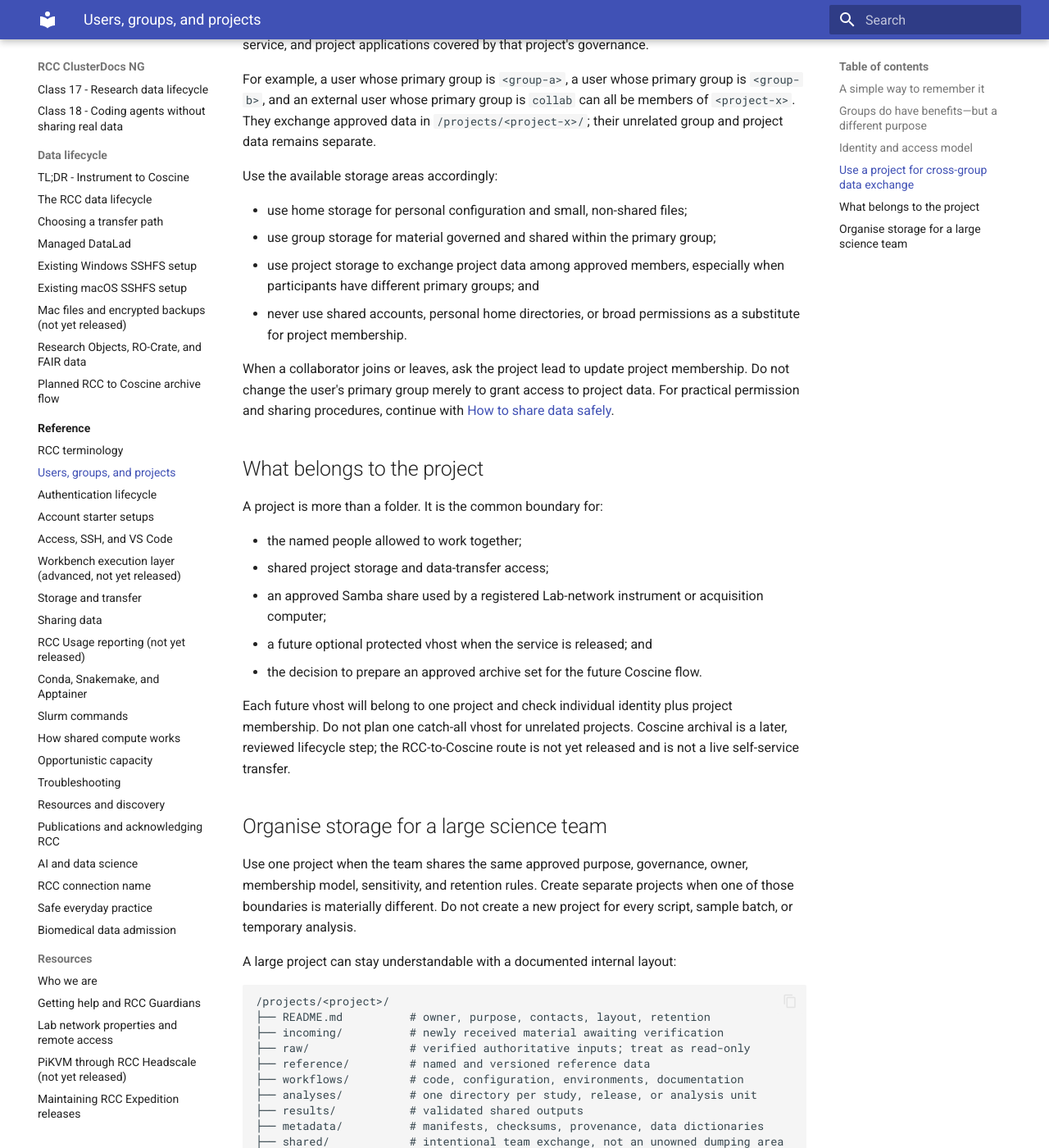
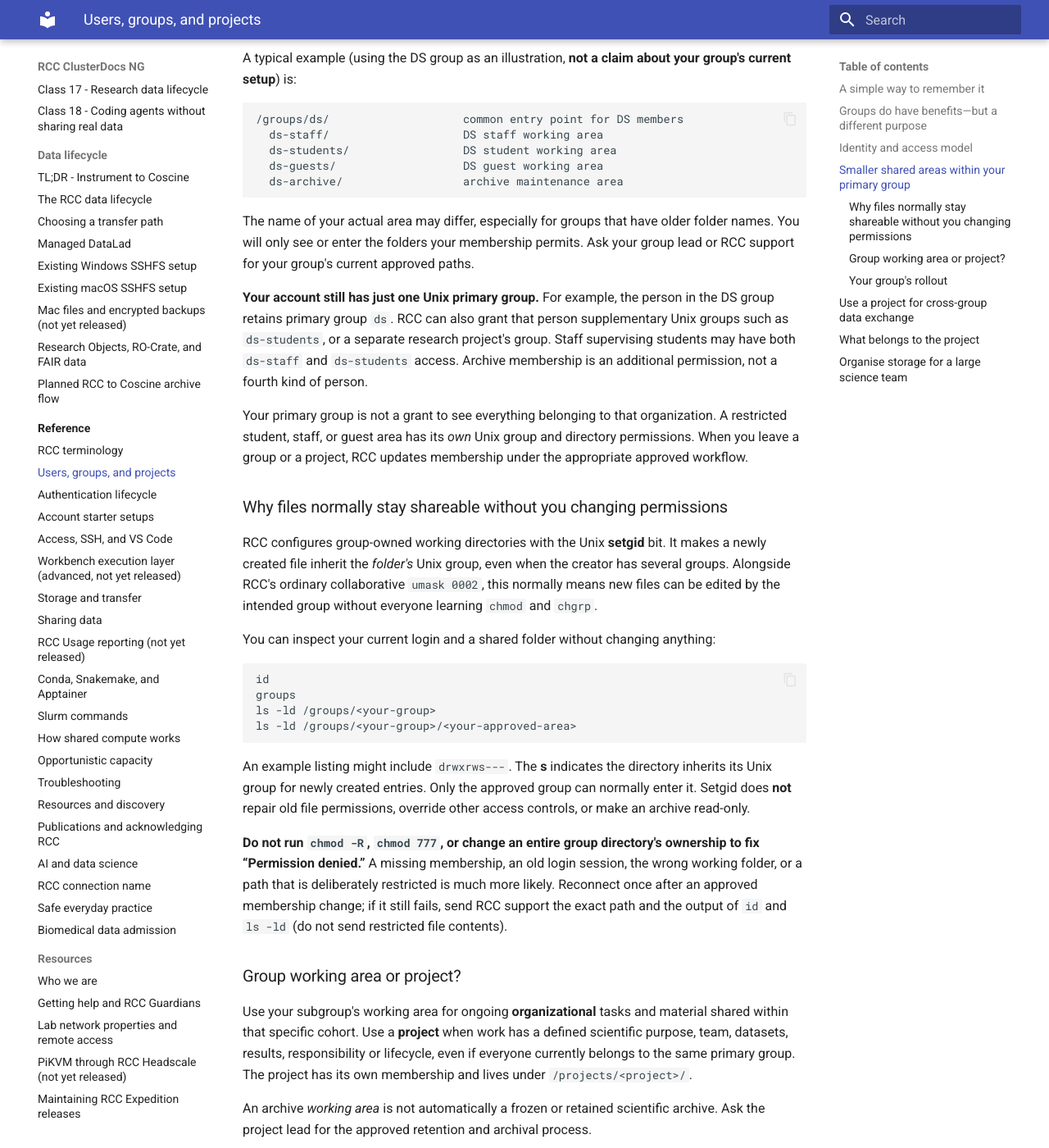
Before and after one commit to IKIM-Essen/ClusterDocs, an MkDocs documentation site: the page built from docs/reference/users-groups-projects.md, in a window 1280 px wide and 1400 px high, scrolled down 1971 px. Shown: the whole window at 82% size. Built offline with MkDocs 1.6.1 and Material for MkDocs 9.7.7, drawn with Linux system fonts in a browser that asks for light colours; some of the changed text lies outside the part shown.

Commit message:
docs(groups): teach lab subareas, setgid and staged membership review

````diff
--- a/docs/reference/users-groups-projects.md
+++ b/docs/reference/users-groups-projects.md
@@ -57,6 +57,57 @@
 Likewise, membership in `collab` does not allow an external user to see other
 external users' projects or data. Access to project storage and services comes
 from explicit project membership.
+
+## Smaller shared areas within your primary group
+
+Some RCC groups have separate working areas for **staff**, **students**, **guests**, or people who maintain an **archive**. Your group lead and RCC support decide which of these are needed. They are not separate organizations or research projects.
+
+A typical example (using the DS group as an illustration, **not a claim about your group's current setup**) is:
+
+```text
+/groups/ds/                    common entry point for DS members
+  ds-staff/                    DS staff working area
+  ds-students/                 DS student working area
+  ds-guests/                   DS guest working area
+  ds-archive/                  archive maintenance area
+```
+
+The name of your actual area may differ, especially for groups that have older folder names. You will only see or enter the folders your membership permits. Ask your group lead or RCC support for your group's current approved paths.
+
+**Your account still has just one Unix primary group.** For example, the person in the DS group retains primary group `ds`. RCC can also grant that person supplementary Unix groups such as `ds-students`, or a separate research project's group. Staff supervising students may have both `ds-staff` and `ds-students` access. Archive membership is an additional permission, not a fourth kind of person.
+
+Your primary group is not a grant to see everything belonging to that organization. A restricted student, staff, or guest area has its *own* Unix group and directory permissions. When you leave a group or a project, RCC updates membership under the appropriate approved workflow.
+
+### Why files normally stay shareable without you changing permissions
+
+RCC configures group-owned working directories with the Unix **setgid** bit. It makes a newly created file inherit the *folder's* Unix group, even when the creator has several groups. Alongside RCC's ordinary collaborative `umask 0002`, this normally means new files can be edited by the intended group without everyone learning `chmod` and `chgrp`.
+
+You can inspect your current login and a shared folder without changing anything:
+
+```bash
+id
+groups
+ls -ld /groups/<your-group>
+ls -ld /groups/<your-group>/<your-approved-area>
+```
+
+An example listing might include `drwxrws---`. The **s** indicates the directory inherits its Unix group for newly created entries. Only the approved group can normally enter it. Setgid does **not** repair old file permissions, override other access controls, or make an archive read-only.
+
+**Do not run `chmod -R`, `chmod 777`, or change an entire group directory's ownership to fix “Permission denied.”** A missing membership, an old login session, the wrong working folder, or a path that is deliberately restricted is much more likely. Reconnect once after an approved membership change; if it still fails, send RCC support the exact path and the output of `id` and `ls -ld` (do not send restricted file contents).
+
+### Group working area or project?
+
+Use your subgroup's working area for ongoing **organizational** tasks and material shared within that specific cohort. Use a **project** when work has a defined scientific purpose, team, datasets, results, responsibility or lifecycle, even if everyone currently belongs to the same primary group. The project has its own membership and lives under `/projects/<project>/`.
+
+An archive *working area* is not automatically a frozen or retained scientific archive. Ask the project lead for the approved retention and archival process.
+
+### Your group's rollout
+
+RCC introduces the revised group/project experience **one primary group at a time**. Your group's leads review who belongs, who should have staff/student/guest area access, which old groups are really projects, and which people need another organizational home. Until that review is completed and the relevant features are accepted, your existing Unix groups and ordinary access remain in place; there is no cluster-wide forced conversion.
+
+If the membership list is wrong, ask the group lead or RCC support to correct it using the reviewed membership editor. **Do not change another user's account or move data yourself as a substitute for the review.** A saved review decision does not necessarily mean LDAP membership or directory access has changed yet.
+
+For further detail on directory permissions and sharing, see [How to share data safely](data-sharing.md).
 
 ## Use a project for cross-group data exchange
 
````
